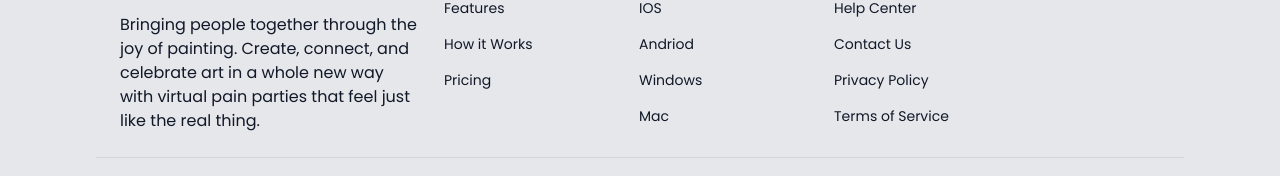
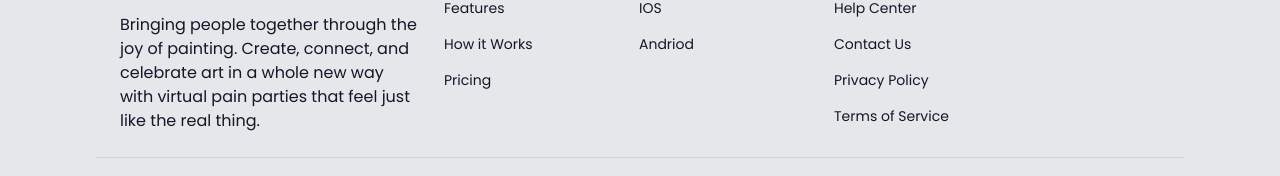
Before and after one commit to thepaintpalteam/paintpal-web, a React (Vite) app: page / in a window 1280 px wide. Shown: the part 8063-8239 px from the top of the page. Built offline with nearby package versions, Linux system fonts and the light colour scheme; no server answers; a web font is replaced by a local one.

Commit message:
win and mac removed

```diff
--- a/src/components/layout/NewLandingPageLayout/Footer.tsx
+++ b/src/components/layout/NewLandingPageLayout/Footer.tsx
@@ -72,22 +72,8 @@ const Footer = () => {
                   >
                     Andriod
                   </li>
-                  <li
-                    onClick={() => {
-                      navigate("/");
-                      scrollTo(0, 0);
-                    }}
-                  >
-                    Windows
-                  </li>
-                  <li
-                    onClick={() => {
-                      navigate("/");
-                      scrollTo(0, 0);
-                    }}
-                  >
-                    Mac
-                  </li>
+
+
                 </ul>
               </div>
 
```
